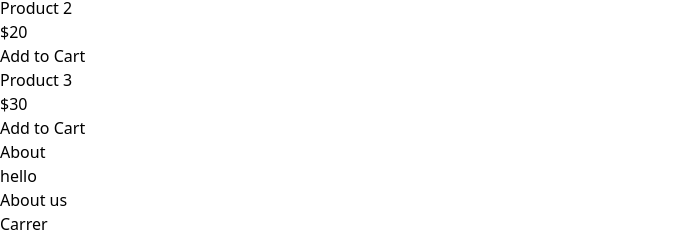
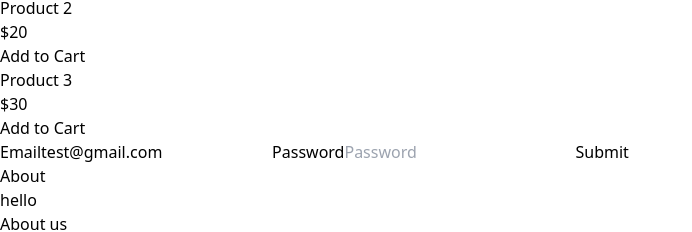
Before and after one commit to ItayMizrachi/airplane-tailwind-hooks, a React (Vite) app: page /cartstore in a window 1280 px wide. Shown: the part 3252-3484 px from the top of the page, without its empty margins (0-692 px from the left). Built offline with nearby package versions, Linux system fonts and the light colour scheme.

Commit message:
zod, react-hook-form

```diff
--- a/package.json
+++ b/package.json
@@ -11,11 +11,14 @@
   },
   "dependencies": {
     "@heroicons/react": "^2.1.3",
+    "@hookform/resolvers": "^3.4.2",
     "axios": "^1.7.2",
     "immer": "^10.1.1",
     "react": "^18.2.0",
     "react-dom": "^18.2.0",
+    "react-hook-form": "^7.51.5",
     "react-router-dom": "^6.23.1",
+    "zod": "^3.23.8",
     "zustand": "^4.5.2"
   },
   "devDependencies": {
--- a/src/App.jsx
+++ b/src/App.jsx
@@ -10,6 +10,7 @@ import HeaderGrid from "./components/HeaderGrid";
 import CartStore from "./components/cart/CartStore";
 import { useStoreSelectors } from "./store/store";
 import Combine from "./components/Combine";
+import Form from "./components/Form";
 
 const App = () => {
   const increment = useStoreSelectors.use.increment();
@@ -56,6 +57,7 @@ const App = () => {
           <Route path="/gallery" element={<Gallery />} />
           <Route path="/cartstore" element={<CartStore />} />
         </Routes>
+        <Form />
       </BrowserRouter>
       <Footer />
     </>
--- /dev/null
+++ b/src/components/Form.jsx
@@ -0,0 +1,90 @@
+import { zodResolver } from "@hookform/resolvers/zod";
+import { useForm } from "react-hook-form";
+import { z } from "zod";
+
+const schema = z.object({
+  email: z.string().email(), //makes sure email is a valid email, better than reg exp, throws good error msgs
+  password: z.string().min(8), //makes sure the string is at least 8 chars
+});
+
+const Form = () => {
+  const {
+    register,
+    handleSubmit,
+    setError,
+    formState: { errors, isSubmitting },
+  } = useForm({
+    defaultValues: { email: "test@gmail.com" },
+    resolver: zodResolver(schema), //connect the schema to react hook form - using the zod resolver
+  });
+  //defaultValues -> put a default value that we choose inside of an input, good for EDITING
+  //isSubmitting -> isLoading
+  // const emailRegex = /^[a-zA-Z0-9._%+-]+@[a-zA-Z0-9.-]+\.[a-zA-Z]{2,}$/;
+
+  //submitting the form
+  const onSubmit = async (data) => {
+    try {
+      await new Promise((res) => setTimeout(res, 1000));
+      // throw new Error(); // creating an error on purpose
+      console.log(data); //in real time we cant log the password - has to be secured
+    } catch (error) {
+      setError("root", { message: "This email is already taken" });
+    }
+  };
+
+  return (
+    <form
+      onSubmit={handleSubmit(onSubmit)}
+      className="border rounded-lg flex flex-col max-w-56 mx-auto  p-4"
+    >
+      <label htmlFor="email">Email</label>
+      <input
+        {...register("email")}
+        className="p-2 bg-gray-100 rounded-md"
+        type="text"
+        placeholder="Email"
+      />
+      {errors.email && (
+        <div className="text-red-500">{errors.email.message}</div>
+      )}
+      <label htmlFor="password">Password</label>
+      <input
+        {...register("password")}
+        className="p-2 bg-gray-100 rounded-md "
+        type="password"
+        placeholder="Password"
+      />
+      {errors.password && (
+        <div className="text-red-500">{errors.password.message}</div>
+      )}
+      {errors.root && <div className="text-red-500">{errors.root.message}</div>}
+      <button
+        disabled={isSubmitting}
+        type="submit"
+        className="bg-indigo-500 p-2 rounded-lg text-white font-semibold mt-4"
+      >
+        {isSubmitting ? "Loading..." : "Submit"}
+      </button>
+    </form>
+  );
+};
+
+export default Form;
+
+{
+  /* <input
+{...register("password", {
+  required: "Password is required",
+  minLength: {
+    value: 8,
+    message: "Password must have at least 8 chars",
+  },
+})}
+className="p-2 bg-gray-100 rounded-md "
+type="password"
+placeholder="Password"
+/>
+{errors.password && (
+<div className="text-red-500">{errors.password.message}</div>
+)} */
+}
```
Also changed, not shown: 1 other file (tests, documents, lock files or other folders).
